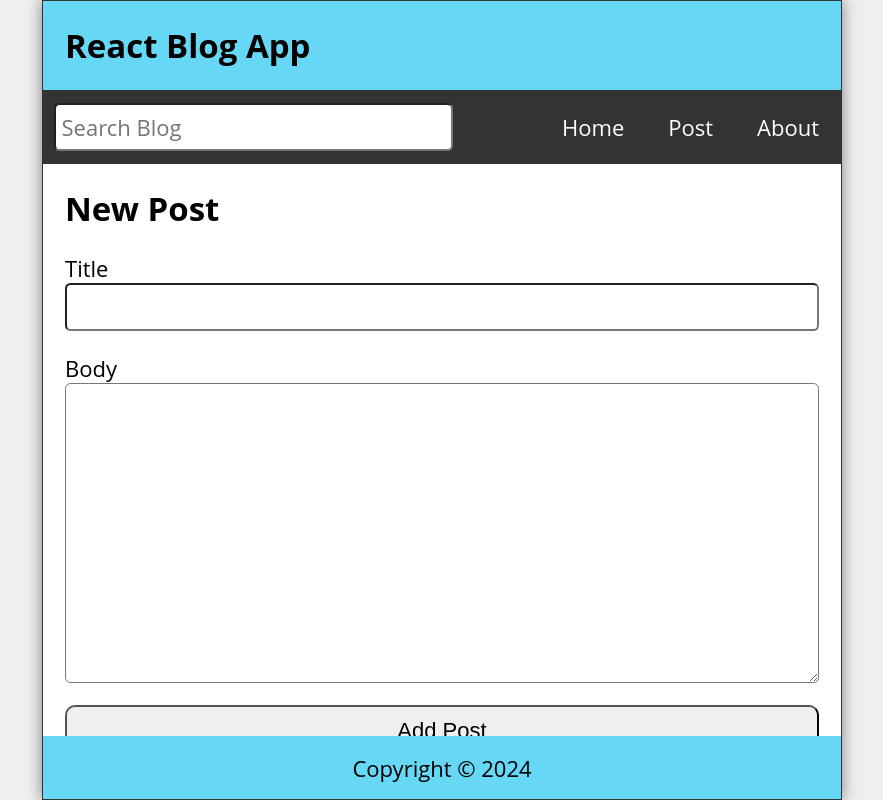
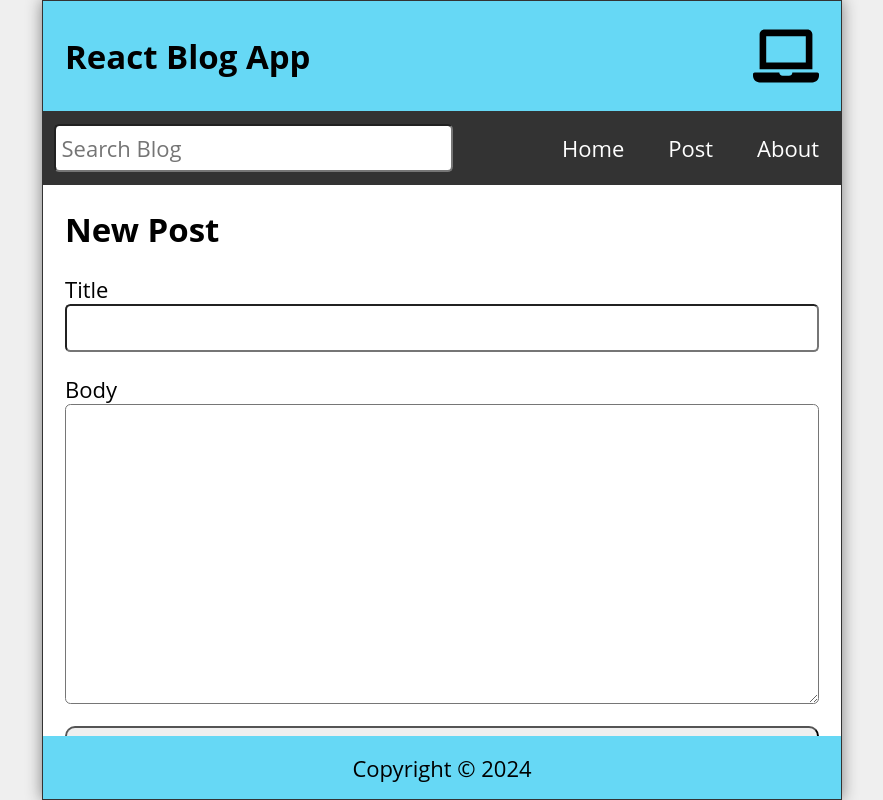
Before and after one commit to isasayed/React-App-Examples, a React (Create React App) app: page /post in a window 1280 px wide. Shown: the whole page, without its empty margins (198-1081 px from the left). Built offline with nearby package versions, Linux system fonts and the light colour scheme; data requests are answered from the project's data file.

Commit message:
custom hooks example

```diff
--- a/src/App.tsx
+++ b/src/App.tsx
@@ -1,5 +1,7 @@
 import { useState, useEffect } from 'react';
 import LoadingBar from 'react-top-loading-bar'
+import { Route, Routes, useNavigate } from 'react-router-dom'
+import { format } from 'date-fns'
 import Header from './Site/Header'
 import Nav from './Site/Nav'
 import Home from './Site/Home'
@@ -10,9 +12,9 @@ import About from './Site/About'
 import Missing from './Site/Missing'
 import Footer from './Site/Footer'
 import PostData from './Model/PostData'
-import { BrowserRouter as Router, Route, Routes, useNavigate } from 'react-router-dom'
-import { format } from 'date-fns'
 import api from './Api/posts'
+import useWindow from './Hooks/useWindow';
+import useAxiosFetch from './Hooks/useAxiosFetch';
 import './App.css';
 
 function App() {
@@ -22,6 +24,8 @@ function App() {
   const [editPostBody, setEditPostBody] = useState('');
   const [search, setSearch] = useState('');
   const [searchResults, setSearchResults] = useState<PostData[]>([]);
+  const { width } = useWindow();
+  const { data, fetchError, isLoading } = useAxiosFetch('http://localhost:3500/posts');
   const navigate = useNavigate();
 
   const handleSearch = () => {
@@ -73,26 +77,16 @@ function App() {
   }, [search, posts])
 
   useEffect(() => {
-    const fetchPosts = async () => {
-      try {
-        const response = await api.get('/posts')
-        setPosts(response.data);
-        setProgress(100);
-      } catch (err: any) {
-        console.log(err.message);
-      }
-    }
-
-    setTimeout(() => {
-      fetchPosts();
-    }, 1000)
-  }, [])
+    setPosts(data);
+    setProgress(100)
+  }, [data])
 
   return (
     <div className="App">
       <LoadingBar color="#f11946" progress={progress} onLoaderFinished={() => setProgress(0)} />
       <Header
-        title='React Blog App' />
+        title='React Blog App'
+        width={width} />
       <Nav
         search={search}
         setSearch={setSearch} />
@@ -100,7 +94,9 @@ function App() {
       <Routes>
         <Route path='/'
           element={<Home
-            posts={searchResults} />} />
+            posts={searchResults}
+            fetchError={fetchError}
+            isLoading={isLoading} />} />
         <Route path='/post'
           element={<NewPost
             handleNewPost={handleNewPost} />} />
--- /dev/null
+++ b/src/Hooks/useAxiosFetch.ts
@@ -0,0 +1,46 @@
+import { useState, useEffect } from "react";
+import axios from "axios";
+
+const useAxiosFetch = (dataUrl: string) => {
+    const [data, setData] = useState([]);
+    const [fetchError, setFetchError] = useState(null);
+    const [isLoading, setIsLoading] = useState(false);
+
+    useEffect(() => {
+        let isMounted = true;
+        const source = axios.CancelToken.source();
+
+        const fetchData = async(url: string) => {
+            setIsLoading(true);
+            try{
+                const response = await axios.get(url, {
+                    cancelToken: source.token
+                });
+                if(isMounted){
+                    setData(response.data);
+                    setFetchError(null);
+                }
+            }catch(err: any){
+                if(isMounted){
+                    setFetchError(err.Message);
+                    setData([]);
+                }
+            }finally{
+                isMounted && setIsLoading(false);
+            }
+        }
+
+        fetchData(dataUrl);
+
+        const cleanUp = () =>{
+            isMounted=false;
+            source.cancel;
+        }
+
+        return cleanUp;
+    }, [dataUrl])
+
+    return {data, fetchError, isLoading};
+}
+
+export default useAxiosFetch
--- /dev/null
+++ b/src/Hooks/useWindow.ts
@@ -0,0 +1,27 @@
+import { useState, useEffect } from "react";
+
+const useWindow = () =>{
+    const [windowSize, setWindowSize] = useState({
+        width: 0,
+        height: 0
+    })
+
+    useEffect(() => {
+        const handleResize = () =>{
+            setWindowSize({
+                width: window.innerWidth,
+                height: window.innerHeight
+            })
+        }
+
+        handleResize()
+
+        window.addEventListener("resize", handleResize);
+
+        return () => window.removeEventListener("resize", handleResize);
+    }, [])
+
+    return windowSize;
+}
+
+export default useWindow;
--- a/src/Site/Header.tsx
+++ b/src/Site/Header.tsx
@@ -1,9 +1,14 @@
-import React from 'react'
+import { FaLaptop, FaTabletAlt, FaMobileAlt } from 'react-icons/fa'
 
 const Header = (props: any) => {
   return (
     <header className='Header'>
       <h2>{props.title}</h2>
+      {
+        props.width < 768 ? <FaMobileAlt /> :
+          props.width < 992 ? <FaTabletAlt /> :
+            <FaLaptop />
+      }
     </header>
   )
 }
--- a/src/Site/Home.tsx
+++ b/src/Site/Home.tsx
@@ -1,17 +1,20 @@
 import Feed from '../Component/Feed'
 
-const Home = (props:any) => {
+const Home = (props: any) => {
   return (
     <main className='Home'>
-      {
+      {props.isLoading && <p className='statusMsg'>Loading...</p>}
+      {props.fetchError && <p className='statusMsg' style={{color: 'red'}}>{props.fetchError}</p>}
+      {!props.isLoading && !props.fetchError &&
+      (
         props.posts.length ? (
           <Feed
-            posts = {props.posts} />
+            posts={props.posts} />
         ) :
-        (
-         <p> no posts available </p>
-        )
-      }
+          (
+            <p> no posts available </p>
+          )
+      )}
     </main>
   )
 }
```
Also changed, not shown: package.json (+3 -5 lines), 1 other file (tests, documents, lock files or other folders).
